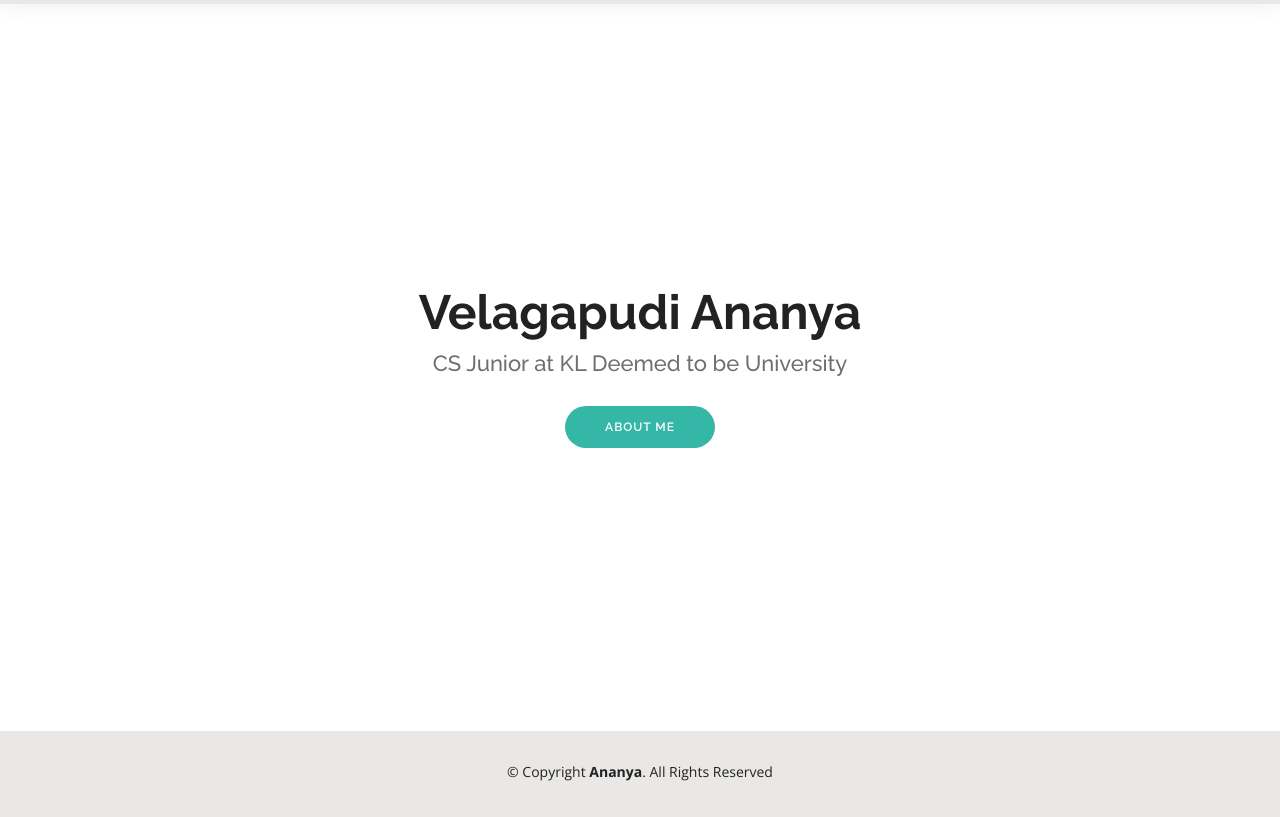
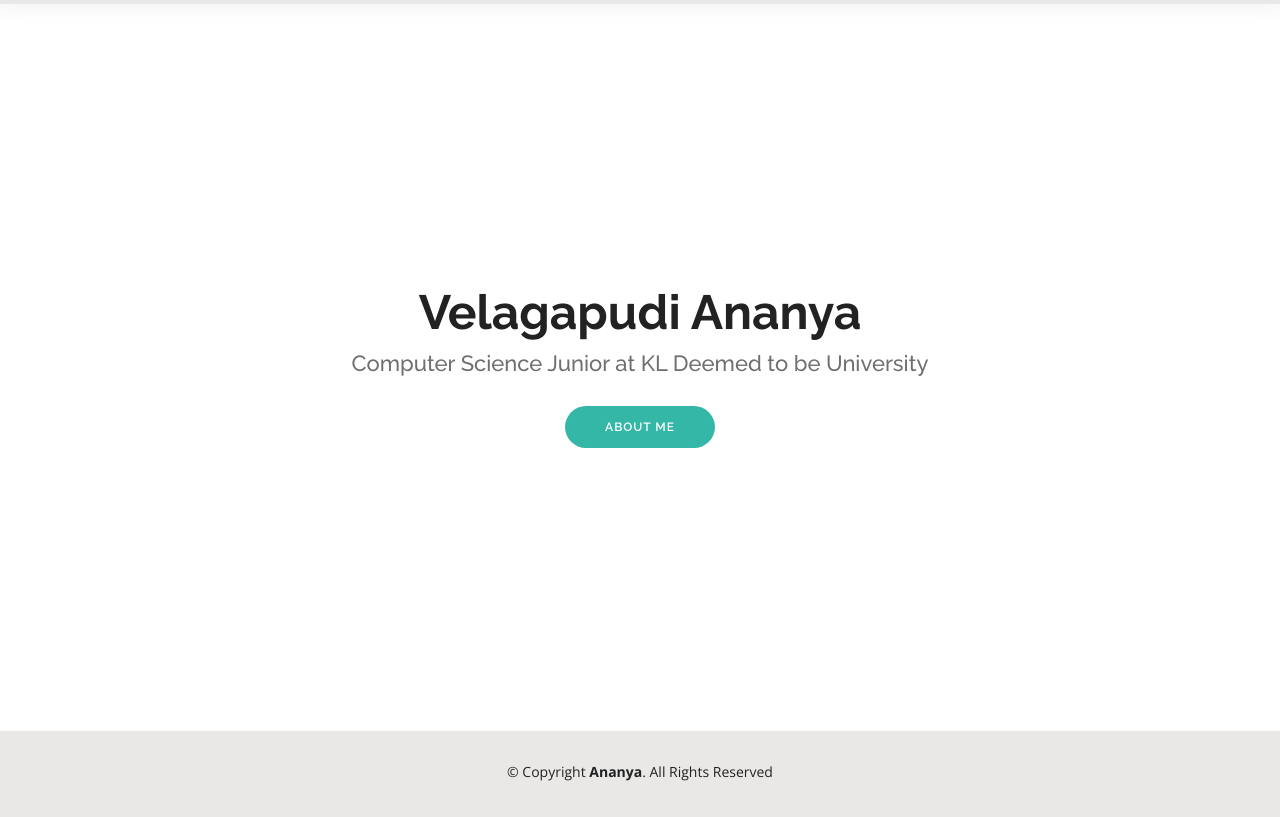
Before and after one commit to Ananya-999/Ananya-999.github.io, a plain HTML site: page index.html in a window 1280 px wide. Shown: the part 69-886 px from the top of the page. Drawn offline with nearby package versions, Linux system fonts and the light colour scheme.

Commit message:
Update index.html

```diff
--- a/index.html
+++ b/index.html
@@ -68,7 +68,7 @@
   <section id="hero" class="d-flex align-items-center">
     <div class="container d-flex flex-column align-items-center" data-aos="zoom-in" data-aos-delay="100">
       <h1>Velagapudi Ananya</h1>
-      <h2>CS Junior at KL Deemed to be University</h2>
+      <h2>Computer Science Junior at KL Deemed to be University</h2>
       <a href="about.html" class="btn-about">About Me</a>
     </div>
   </section><!-- End Hero -->
```
